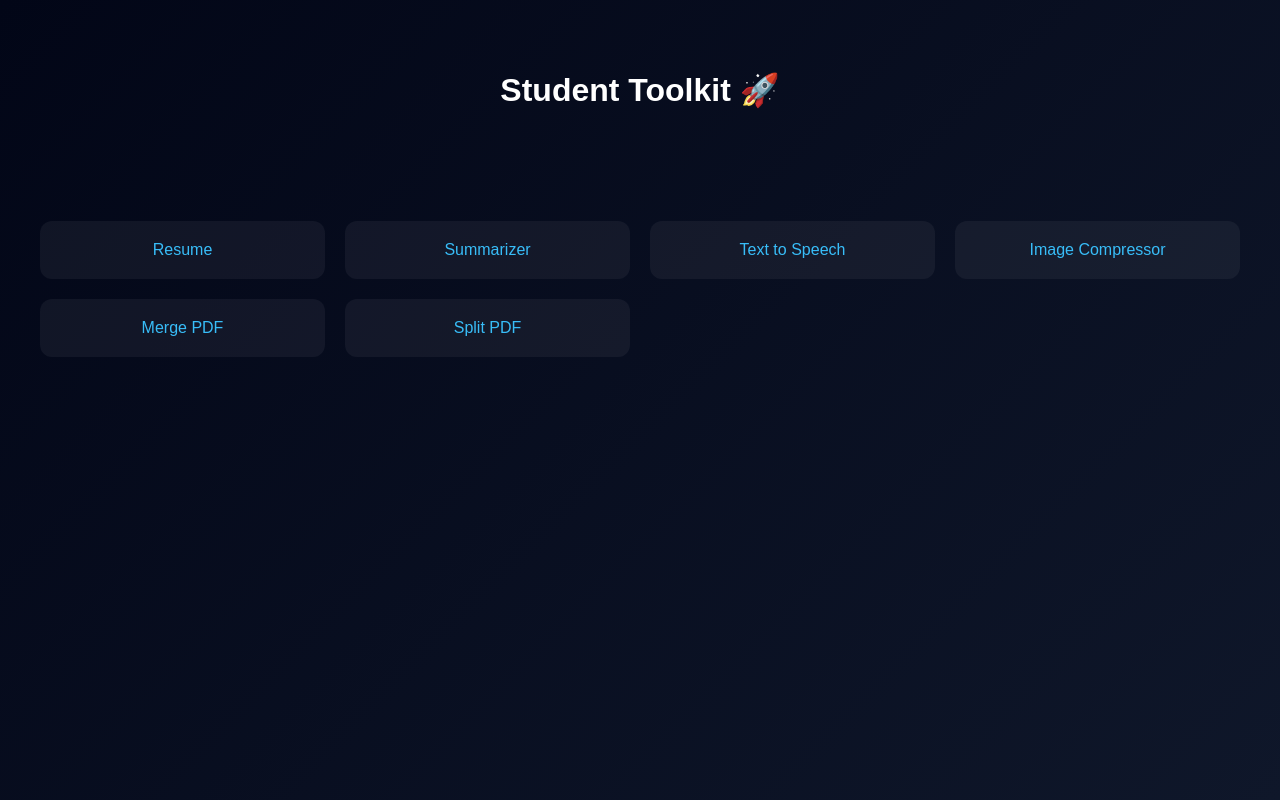
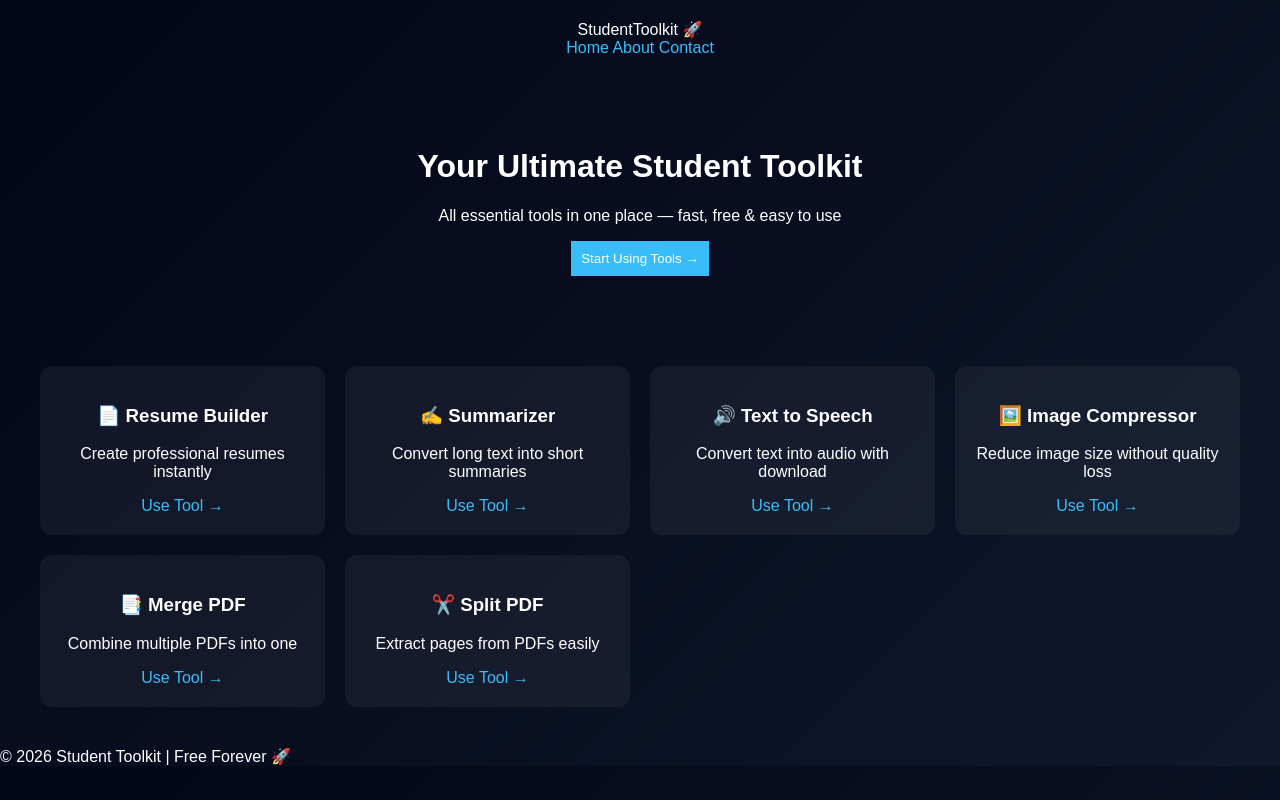
Before and after one commit to bhavishyabachani7-cloud/students_tools_hub, a Flask app: page / in a window 1280 px wide. Run offline with Flask 3, Linux system fonts and the light colour scheme.

Commit message:
Update index.html

```diff
--- a/templates/index.html
+++ b/templates/index.html
@@ -1,14 +1,75 @@
-<link rel="stylesheet" href="/static/style.css">
+<!DOCTYPE html>
+<html>
+<head>
+    <title>Student Toolkit</title>
+    <link rel="stylesheet" href="/static/style.css">
+</head>
+<body>
 
-<div class="hero">
-<h1>Student Toolkit 🚀</h1>
+<!-- NAVBAR -->
+<div class="navbar">
+    <div class="logo">StudentToolkit 🚀</div>
+    <div class="nav-links">
+        <a href="/">Home</a>
+        <a href="/about">About</a>
+        <a href="/contact">Contact</a>
+    </div>
 </div>
 
-<div class="container">
-<div class="card"><a href="/resume">Resume</a></div>
-<div class="card"><a href="/summarizer">Summarizer</a></div>
-<div class="card"><a href="/pdf-to-speech">Text to Speech</a></div>
-<div class="card"><a href="/image-compressor">Image Compressor</a></div>
-<div class="card"><a href="/merge-pdf">Merge PDF</a></div>
-<div class="card"><a href="/split-pdf">Split PDF</a></div>
+<!-- HERO -->
+<div class="hero">
+    <h1>Your Ultimate Student Toolkit</h1>
+    <p>All essential tools in one place — fast, free & easy to use</p>
+    <button class="cta" onclick="document.getElementById('tools').scrollIntoView()">
+        Start Using Tools →
+    </button>
 </div>
+
+<!-- TOOLS -->
+<div class="container" id="tools">
+
+    <div class="card">
+        <h3>📄 Resume Builder</h3>
+        <p>Create professional resumes instantly</p>
+        <a href="/resume">Use Tool →</a>
+    </div>
+
+    <div class="card">
+        <h3>✍️ Summarizer</h3>
+        <p>Convert long text into short summaries</p>
+        <a href="/summarizer">Use Tool →</a>
+    </div>
+
+    <div class="card">
+        <h3>🔊 Text to Speech</h3>
+        <p>Convert text into audio with download</p>
+        <a href="/pdf-to-speech">Use Tool →</a>
+    </div>
+
+    <div class="card">
+        <h3>🖼️ Image Compressor</h3>
+        <p>Reduce image size without quality loss</p>
+        <a href="/image-compressor">Use Tool →</a>
+    </div>
+
+    <div class="card">
+        <h3>📑 Merge PDF</h3>
+        <p>Combine multiple PDFs into one</p>
+        <a href="/merge-pdf">Use Tool →</a>
+    </div>
+
+    <div class="card">
+        <h3>✂️ Split PDF</h3>
+        <p>Extract pages from PDFs easily</p>
+        <a href="/split-pdf">Use Tool →</a>
+    </div>
+
+</div>
+
+<!-- FOOTER -->
+<div class="footer">
+    © 2026 Student Toolkit | Free Forever 🚀
+</div>
+
+</body>
+</html>
```
